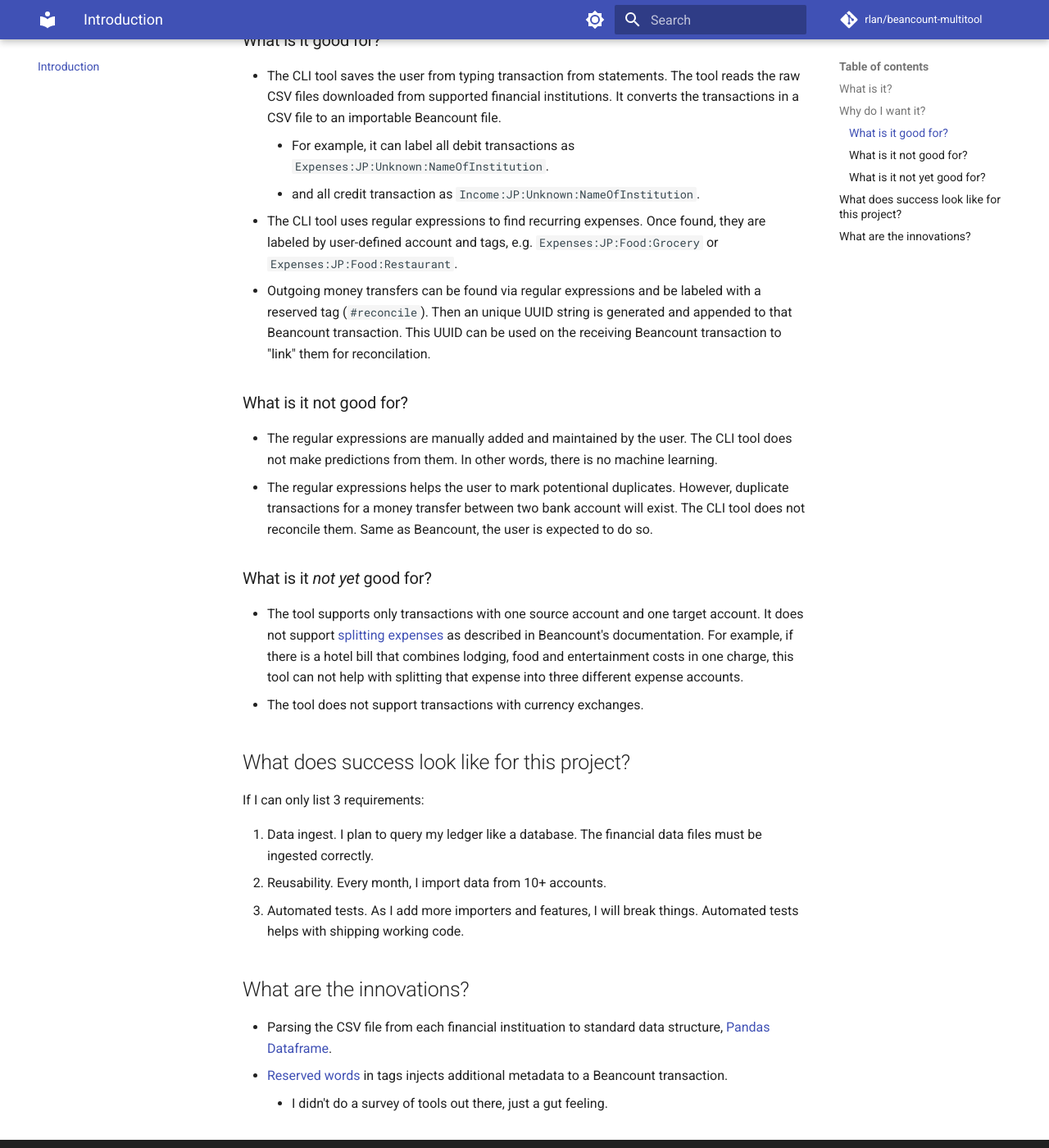
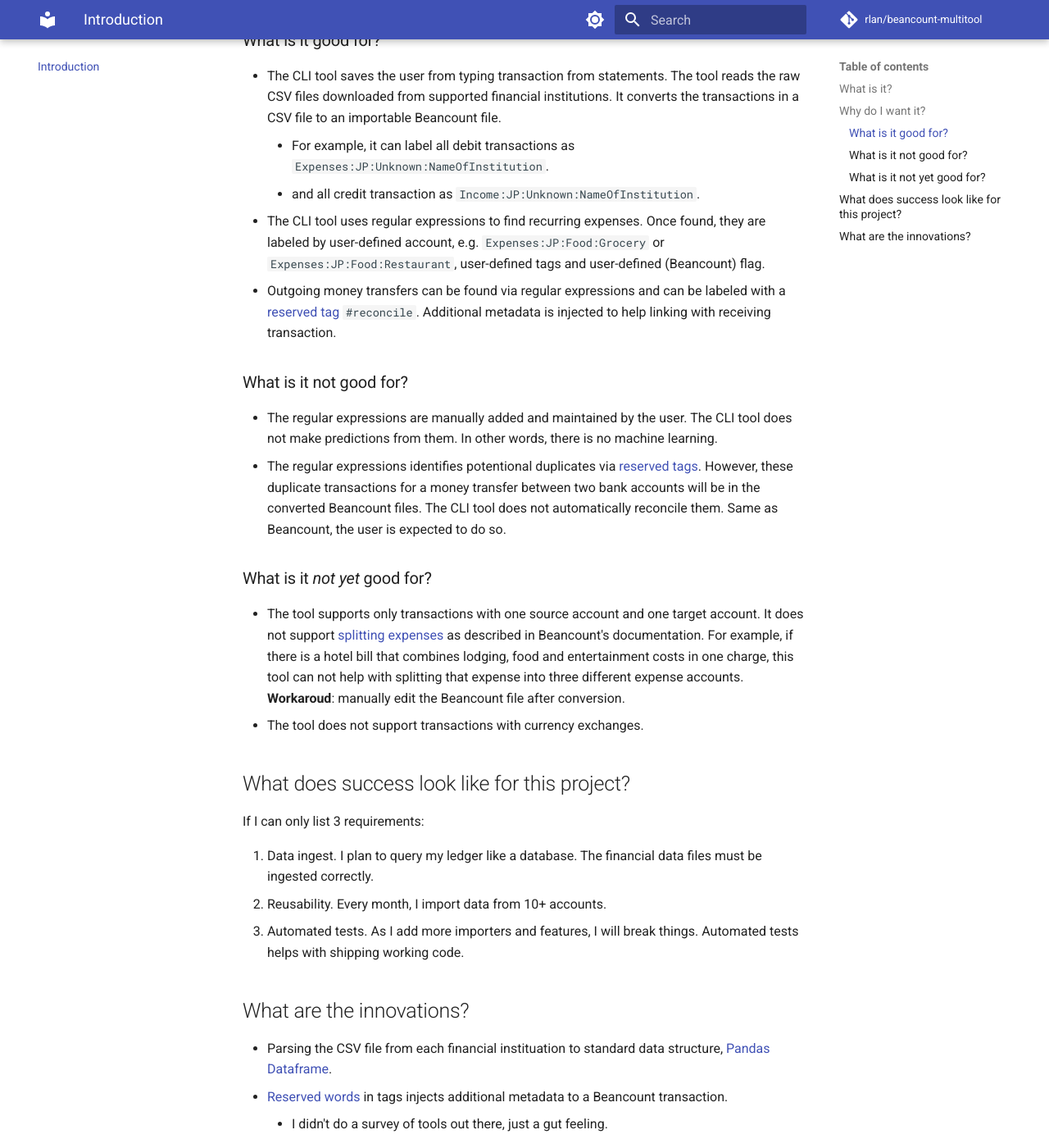
Before and after one commit to rlan/beancount-multitool, an MkDocs documentation site: the page built from docs/index.md, in a window 1280 px wide and 1400 px high, scrolled down 563 px. Shown: the whole window at 82% size. Built offline with MkDocs 1.6.1 and Material for MkDocs 9.7.7, drawn with Linux system fonts in a browser that asks for light colours; comment, search, counter and statistics services are not loaded.

Commit message:
Update docs

```diff
--- a/docs/index.md
+++ b/docs/index.md
@@ -15,17 +15,17 @@ The target audience is someone who is quite hands-on with their tools, in the sa
 * The CLI tool saves the user from typing transaction from statements. The tool reads the raw CSV files downloaded from supported financial institutions. It converts the transactions in a CSV file to an importable Beancount file.
     * For example, it can label all debit transactions as `Expenses:JP:Unknown:NameOfInstitution`.
     * and all credit transaction as `Income:JP:Unknown:NameOfInstitution`.
-* The CLI tool uses regular expressions to find recurring expenses. Once found, they are labeled by user-defined account and tags, e.g. `Expenses:JP:Food:Grocery` or `Expenses:JP:Food:Restaurant`.
-* Outgoing money transfers can be found via regular expressions and be labeled with a reserved tag (`#reconcile`). Then an unique UUID string is generated and appended to that Beancount transaction. This UUID can be used on the receiving Beancount transaction to "link" them for reconcilation.
+* The CLI tool uses regular expressions to find recurring expenses. Once found, they are labeled by user-defined account, e.g. `Expenses:JP:Food:Grocery` or `Expenses:JP:Food:Restaurant`, user-defined tags and user-defined (Beancount) flag.
+* Outgoing money transfers can be found via regular expressions and can be labeled with a [reserved tag](usage/tags.md) `#reconcile`. Additional metadata is injected to help linking with receiving transaction.
 
 ### What is it not good for?
 
 * The regular expressions are manually added and maintained by the user. The CLI tool does not make predictions from them. In other words, there is no machine learning.
-* The regular expressions helps the user to mark potentional duplicates. However, duplicate transactions for a money transfer between two bank account will exist. The CLI tool does not reconcile them. Same as Beancount, the user is expected to do so.
+* The regular expressions identifies potentional duplicates via [reserved tags](usage/tags.md). However, these duplicate transactions for a money transfer between two bank accounts will be in the converted Beancount files. The CLI tool does not automatically reconcile them. Same as Beancount, the user is expected to do so.
 
 ### What is it *not yet* good for?
 
-* The tool supports only transactions with one source account and one target account. It does not support [splitting expenses][] as described in Beancount's documentation. For example, if there is a hotel bill that combines lodging, food and entertainment costs in one charge, this tool can not help with splitting that expense into three different expense accounts.
+* The tool supports only transactions with one source account and one target account. It does not support [splitting expenses][] as described in Beancount's documentation. For example, if there is a hotel bill that combines lodging, food and entertainment costs in one charge, this tool can not help with splitting that expense into three different expense accounts. **Workaroud**: manually edit the Beancount file after conversion.
 * The tool does not support transactions with currency exchanges.
 
 ## What does success look like for this project?
```
Also changed, not shown: docs/reference/todo.md (+1 -0 lines).
